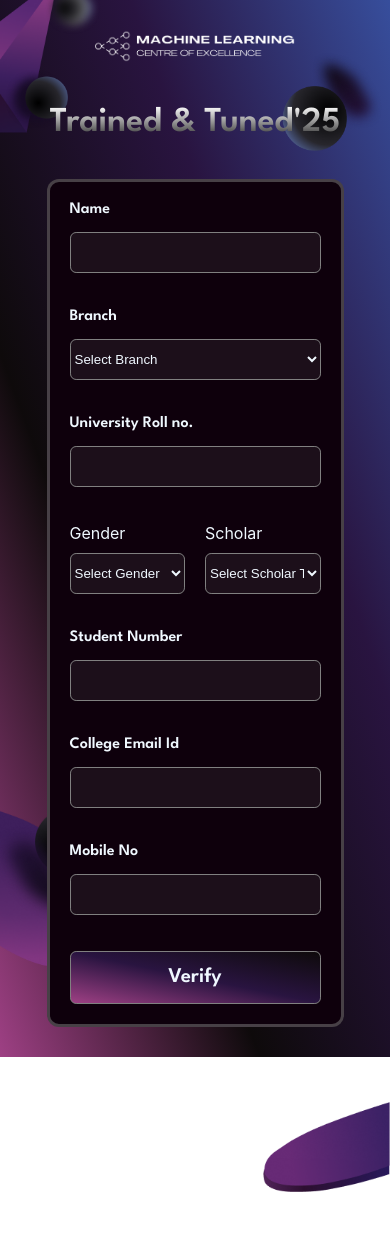
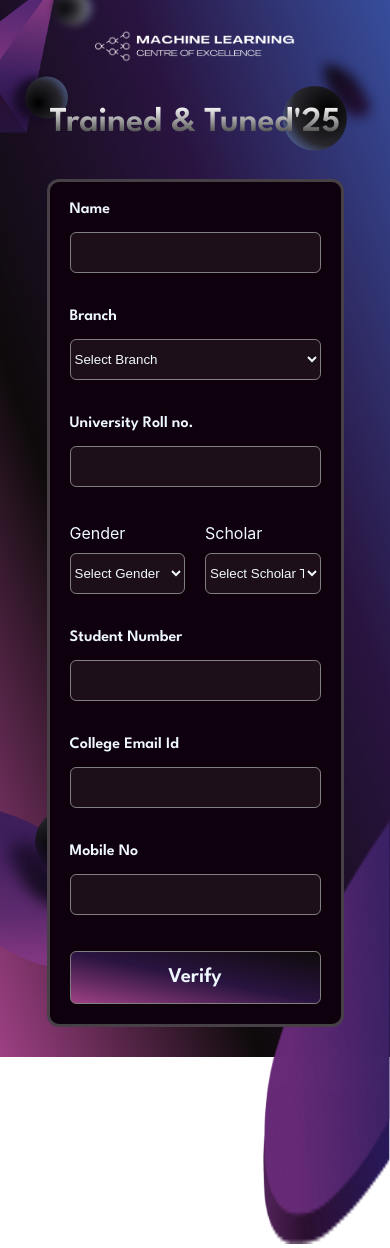
Before and after one commit to ziyamohammad/genaievent, a React (Create React App) app: page / in a window 390 px wide. Before the commit the page ends 1196 px from the top, so only its background shows below. Built offline with nearby package versions, Linux system fonts and the light colour scheme.

Commit message:
more changes

```diff
--- a/src/App.css
+++ b/src/App.css
@@ -257,7 +257,7 @@ margin-bottom:40px;
     }
     .bottom-right {
         position: absolute;
-        bottom: -390px;
+        top:820px;
         right: 0%;
         z-index: 1;
         width: 130px;
@@ -321,7 +321,7 @@ margin-bottom:40px;
     }
 .bottom-right {
         position: absolute;
-        bottom: -352px;
+        top:820px;
         right: 0%;
         z-index: 1;
         width: 127px;
```
